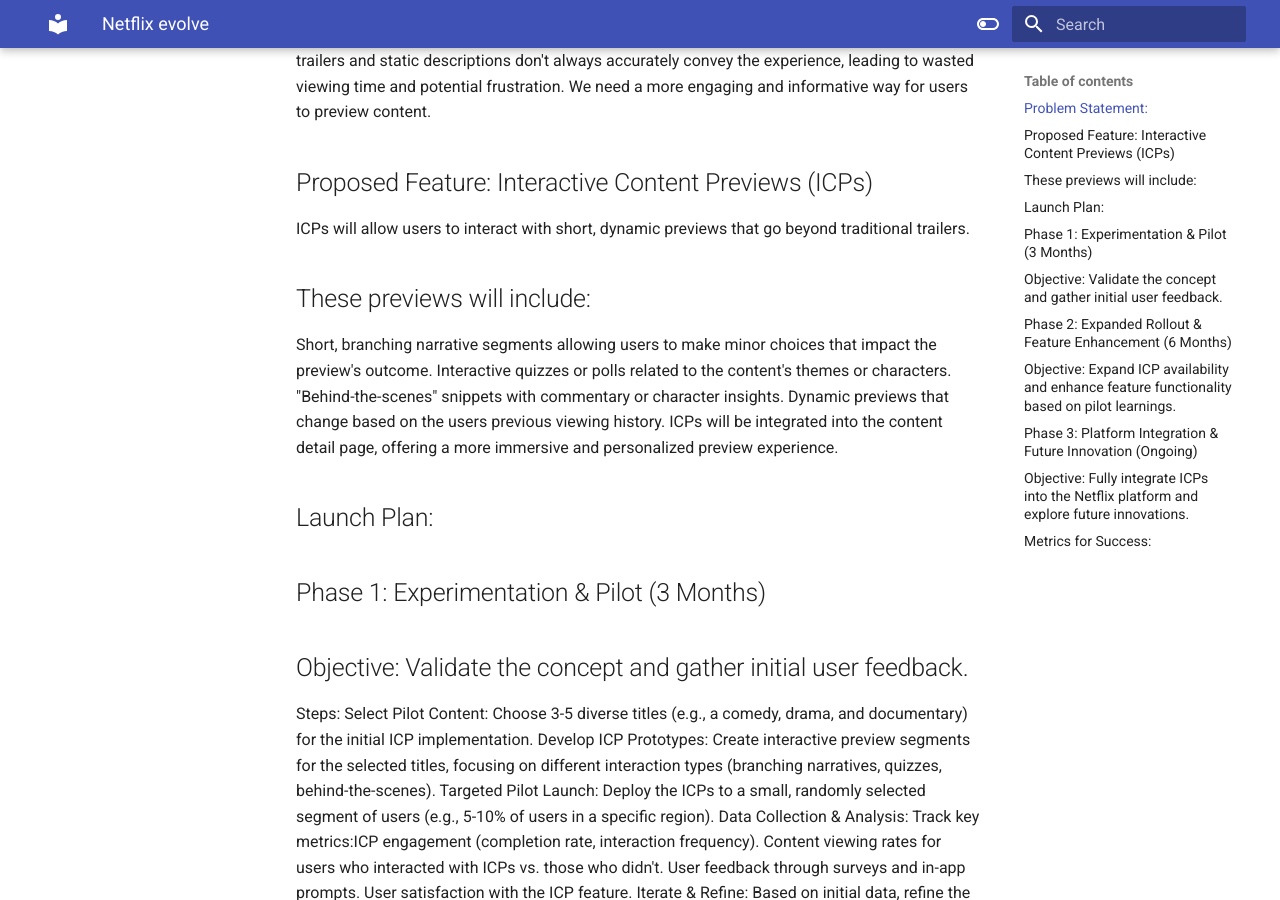
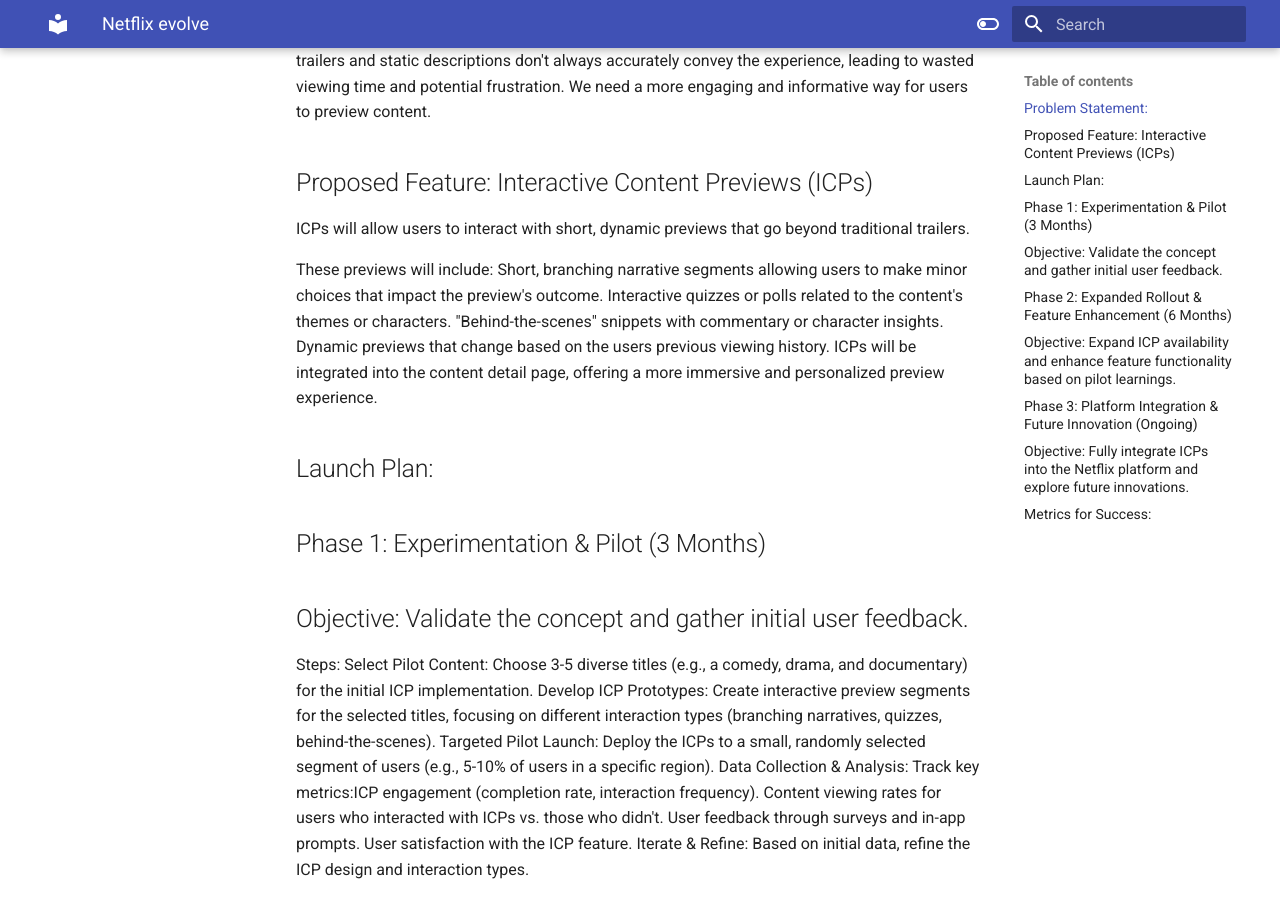
Before and after one commit to naveedhsk/ai-reliability-rag, an MkDocs documentation site: the page built from docs/netflix-evolve.md, in a window 1280 px wide and 900 px high, scrolled down 397 px. Built offline with MkDocs 1.6.1 and Material for MkDocs 9.7.7, drawn with Linux system fonts in a browser that asks for light colours.

Commit message:
Update netflix-evolve.md

```diff
--- a/docs/netflix-evolve.md
+++ b/docs/netflix-evolve.md
@@ -9,7 +9,7 @@
 ## Proposed Feature: Interactive Content Previews (ICPs)
 ICPs will allow users to interact with short, dynamic previews that go beyond traditional trailers.
 
-## These previews will include:
+These previews will include:
 Short, branching narrative segments allowing users to make minor choices that impact the preview's outcome.
 Interactive quizzes or polls related to the content's themes or characters.
 "Behind-the-scenes" snippets with commentary or character insights.
```
